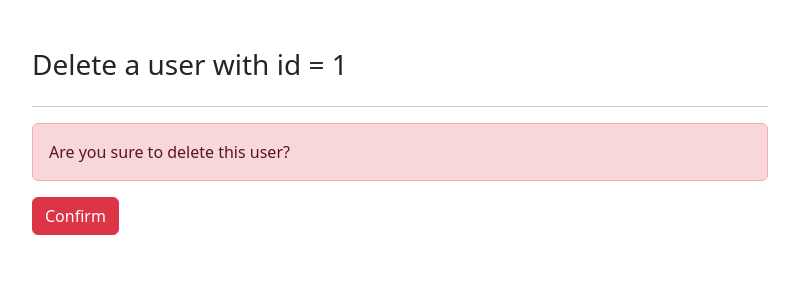
After one commit to nghiem-jr/laptopshop-f2, a Java web app: page /admin/user/delete/1 in a window 1280 px wide. The commit adds this page. Shown: the top 300 px of the page, without its empty margins (240-1039 px from the left). Run offline with Spring Boot 4, a stand-in JSP engine, Linux system fonts and the light colour scheme.

Commit message:
hoan thanh chuc nang delete user

```diff
--- a/src/main/java/vn/hoidanit/laptopshop/controller/UserController.java
+++ b/src/main/java/vn/hoidanit/laptopshop/controller/UserController.java
@@ -14,6 +14,8 @@ import vn.hoidanit.laptopshop.repository.UserRepository;
 import vn.hoidanit.laptopshop.service.UserService;
 import org.springframework.web.bind.annotation.PostMapping;
 import org.springframework.web.bind.annotation.RequestBody;
+import org.springframework.web.bind.annotation.GetMapping;
+import org.springframework.web.bind.annotation.RequestParam;
 
 @Controller
 public class UserController {
@@ -55,7 +57,7 @@ public class UserController {
     }
 
     @RequestMapping(value = "/admin/user/create", method = RequestMethod.POST)
-    public String createUserPage(Model model, @ModelAttribute("newUser") User hoidanit) {
+    public String postCreateUser(Model model, @ModelAttribute("newUser") User hoidanit) {
         this.userService.handleSaveUser(hoidanit);
         return "redirect:/admin/user";
     }
@@ -79,4 +81,20 @@ public class UserController {
         }
         return "redirect:/admin/user";
     }
+
+    @GetMapping("/admin/user/delete/{id}")
+    public String getDeleteUserPage(Model model, @PathVariable long id) {
+        User currentUser = this.userService.getUserById(id);
+        model.addAttribute("id", id);
+        model.addAttribute("newUser", currentUser);
+        return "admin/user/delete";
+    }
+
+    @PostMapping("/admin/user/delete")
+    public String postDeleteUser(Model model, @ModelAttribute("newUser") User hoidanit) {
+        User currentUser = this.userService.getUserById(hoidanit.getId());
+        this.userService.deleteUserById(currentUser.getId());
+        return "redirect:/admin/user";
+    }
+
 }
--- a/src/main/java/vn/hoidanit/laptopshop/repository/UserRepository.java
+++ b/src/main/java/vn/hoidanit/laptopshop/repository/UserRepository.java
@@ -17,4 +17,7 @@ public interface UserRepository extends JpaRepository<User, Long> {
     List<User> findAll();
 
     User findById(long id);
+
+    void deleteById(long id);
+
 }
--- a/src/main/java/vn/hoidanit/laptopshop/service/UserService.java
+++ b/src/main/java/vn/hoidanit/laptopshop/service/UserService.java
@@ -32,4 +32,8 @@ public class UserService {
     public User getUserById(long id) {
         return this.userRepository.findById(id);
     }
+
+    public void deleteUserById(long id) {
+        this.userRepository.deleteById(id);
+    }
 }
--- /dev/null
+++ b/src/main/webapp/WEB-INF/view/admin/user/delete.jsp
@@ -0,0 +1,43 @@
+<%@page contentType="text/html" pageEncoding="UTF-8" %>
+    <%@ taglib prefix="c" uri="http://java.sun.com/jsp/jstl/core" %>
+        <%@taglib uri="http://www.springframework.org/tags/form" prefix="form" %>
+            <!DOCTYPE html>
+            <html lang="en">
+
+            <head>
+                <meta charset="UTF-8">
+                <meta name="viewport" content="width=device-width, initial-scale=1.0">
+                <title>Delete Users</title>
+
+                <!-- Latest compiled and minified CSS-->
+                <link href="https://cdn.jsdelivr.net/npm/bootstrap@5.3.2/dist/css/bootstrap.min.css" rel="stylesheet">
+                <!-- Latest compiled JavaScript -->
+                <script src="https://cdn.jsdelivr.net/npm/bootstrap@5.3.2/dist/js/bootstrap.bundle.min.js"></script>
+                <script src="https://ajax.googleapis.com/ajax/libs/jquery/3.7.1/jquery.min.js"></script>
+            </head>
+
+            <body>
+                <div class="container mt-5">
+                    <div class="row">
+                        <!-- <div class="col-md-6 col-12 mx-auto"> -->
+                        <div class="col-8 mx-auto">
+                            <div class="d-flex justify-content-between">
+                                <h3>Delete a user with id = ${id}</h3>
+                            </div>
+                            <hr>
+                            <div class="alert alert-danger" role="alert">
+                                Are you sure to delete this user?
+                            </div>
+                            <form:form method="post" action="/admin/user/delete" modelAttribute="newUser">
+                                <div class="mb-3" style="display: none;">
+                                    <label class="form-label">Id</label>
+                                    <form:input type="text" class="form-control" path="id" />
+                                </div>
+                                <button class="btn btn-danger">Confirm</button>
+                            </form:form>
+                        </div>
+                    </div>
+                </div>
+            </body>
+
+            </html>
--- a/src/main/webapp/WEB-INF/view/admin/user/table-user.jsp
+++ b/src/main/webapp/WEB-INF/view/admin/user/table-user.jsp
@@ -47,7 +47,8 @@
                                                     <a href="/admin/user/${user.id}" class="btn btn-success">view</a>
                                                     <a href="/admin/user/update/${user.id}"
                                                         class="btn btn-warning">update</a>
-                                                    <button class="btn btn-danger">delete</button>
+                                                    <a href="/admin/user/delete/${user.id}"
+                                                        class="btn btn-danger">delete</a>
                                                 </td>
                                             </tr>
                                         </c:forEach>
```
